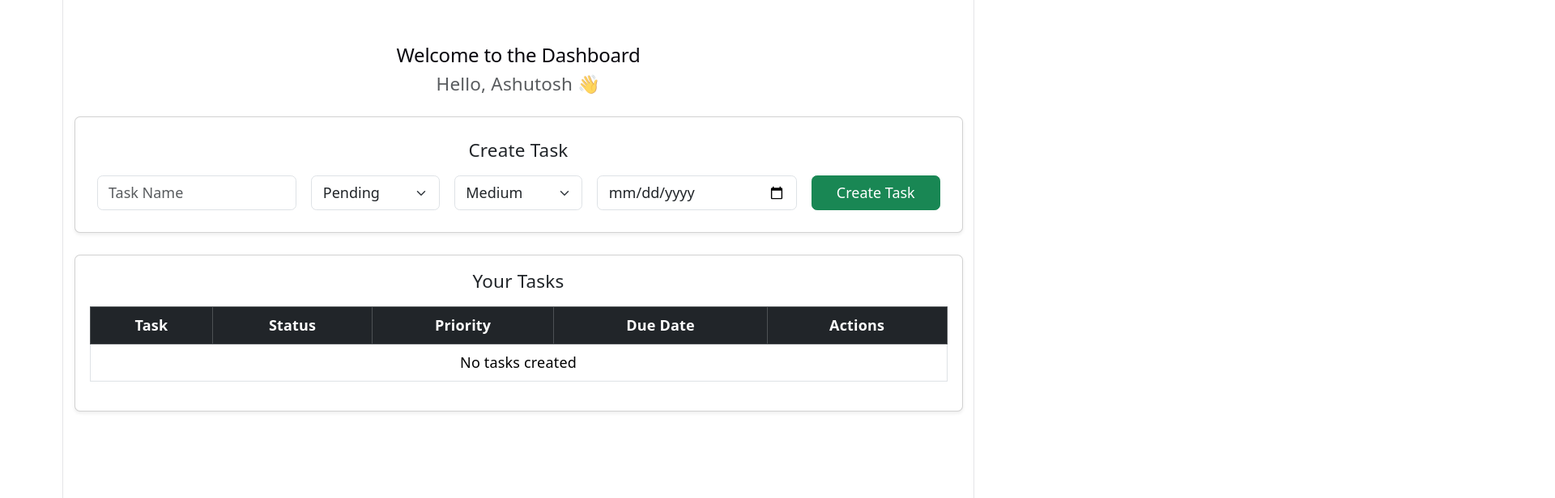
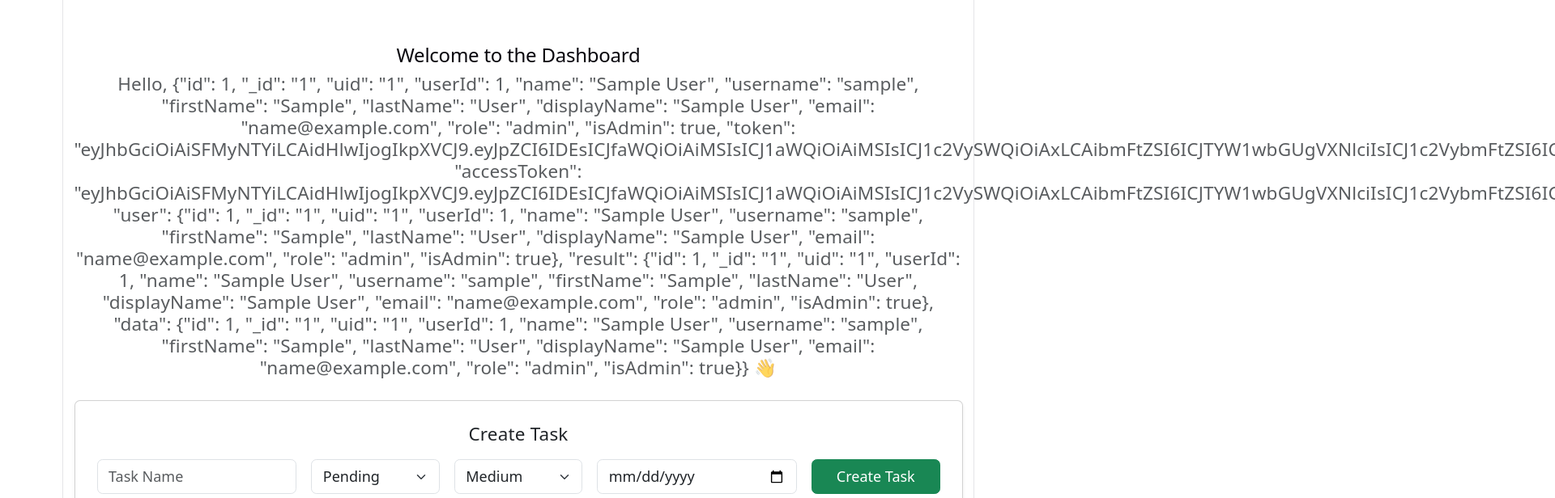
Before and after one commit to aashutoshpandey11/Tasks-Manager, a React app in the folder frontend/: page /dashboard in a window 1280 px wide. Shown: the top 616 px of the page at 81% size, 1920 px wide, since content can reach past the window. Built offline with nearby package versions, Linux system fonts and the light colour scheme; sample sign-in values are in the browser's storage; the HTML template or start-up script is replaced by a standard one.

Commit message:
updated user dashboard

```diff
--- a/frontend/src/components/dashboard/userdashboard.jsx
+++ b/frontend/src/components/dashboard/userdashboard.jsx
@@ -1,9 +1,15 @@
 import React, { useState } from "react";
+import { Navigate } from "react-router-dom";
 import "bootstrap/dist/css/bootstrap.min.css";
 
 const Dashboard = () => {
-  // Example username (later from backend)
-  const [username] = useState("Ashutosh");
+  // Get username from localStorage
+  const username = localStorage.getItem("user");
+
+  // Protect dashboard: redirect to login if no user
+  if (!username) {
+    return <Navigate to="/" />;
+  }
 
   // Task state
   const [tasks, setTasks] = useState([]);
```
